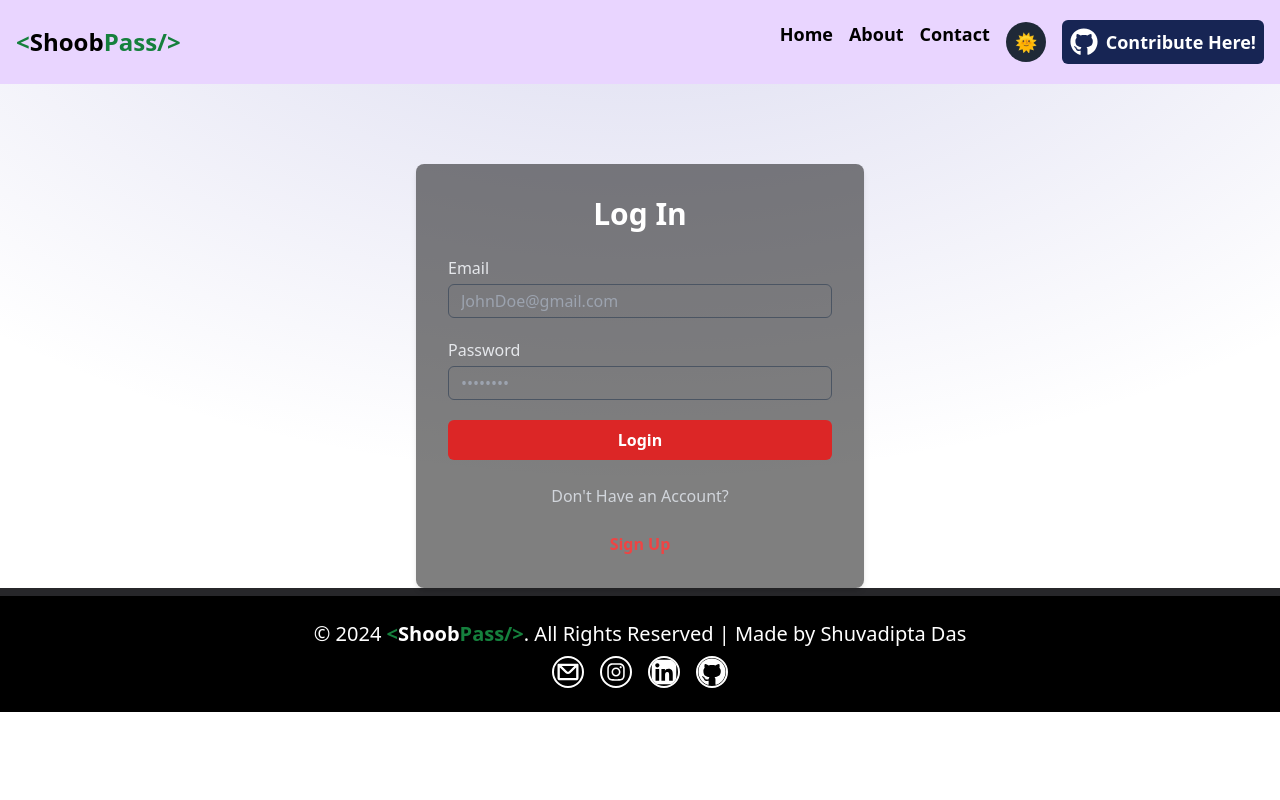
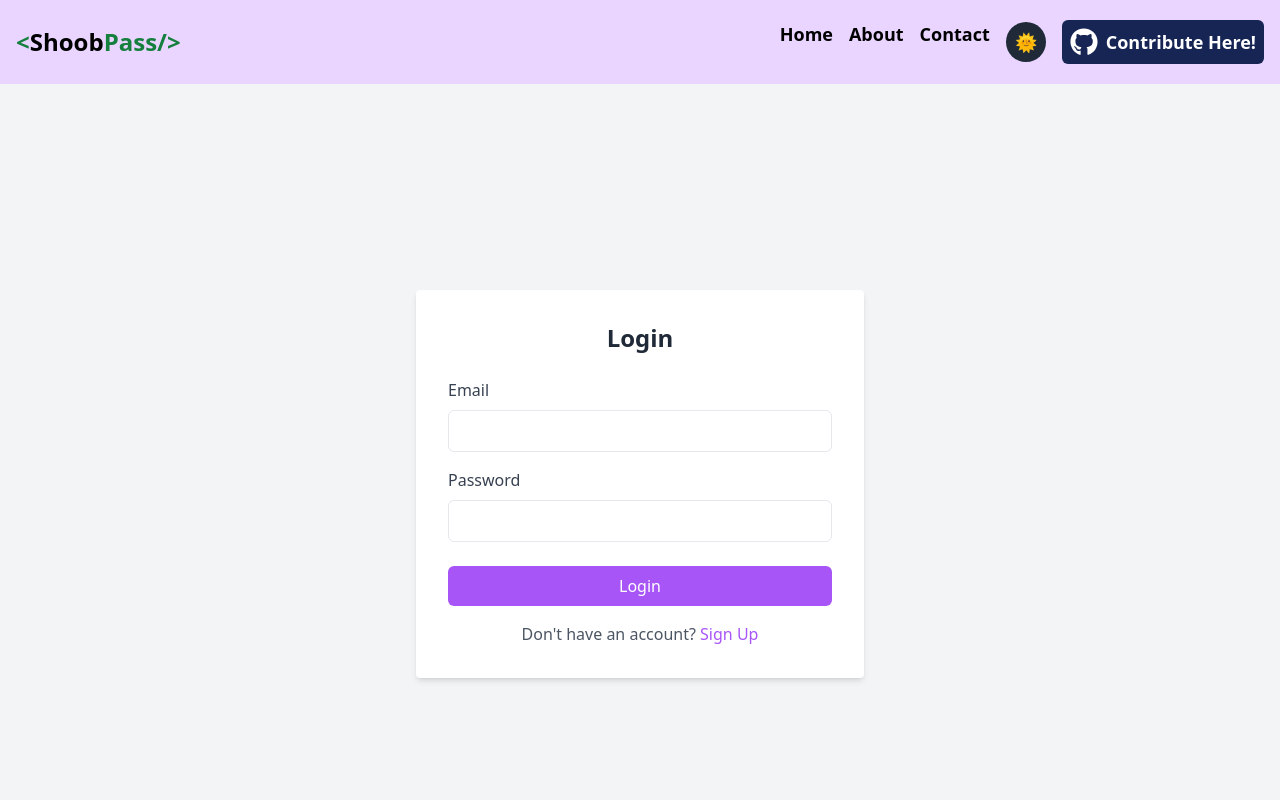
Before and after one commit to 5h0ov/ShoobPass-SecureStore, a React (Vite) app in the folder frontend/: page /login in a window 1280 px wide. Shown: the top 800 px of the page. Built offline with nearby package versions, Linux system fonts and the light colour scheme; no server answers.

Commit message:
simplified login/signup forms and fixed saving/retrieving passwords bug

```diff
--- a/frontend/src/pages/Login.jsx
+++ b/frontend/src/pages/Login.jsx
@@ -28,47 +28,46 @@ const Login = () => {
 
 
   return (
-    <>
-      <div className="absolute top-0 z-[-2] h-screen w-full bg-white bg-[radial-gradient(ellipse_80%_80%_at_50%_-20%,rgba(120,119,198,0.3),rgba(255,255,255,0))]"></div>
-
-      <div className="form flex items-center justify-center mt-20 mx-3">
-          <div className="w-full max-w-md space-y-6 p-8 bg-black/50 rounded-lg shadow-md">
-            <h1 className='text-white text-center font-bold text-3xl mb-4'>
-              Log In
-            </h1>
-
-            <form className='space-y-5' onSubmit={handleLogin} >
-                <div>
-                  <label htmlFor="email" className='text-base text-gray-200 font-medium block'>
-                    Email
-                  </label>
-                  <input type="email" id='email'
-                   className='w-full mt-1 text-white force:outline-none focus:ring-2 border bg-transparent border-gray-600 rounded-md px-3 py-1' placeholder='JohnDoe@gmail.com' value={email}
-                    onChange={(e) => setEmail(e.target.value)} />
-                </div>
-                <div>
-                  <label htmlFor="password" className='text-base text-gray-200 font-medium block'>
-                    Password
-                  </label>
-                  <input type="password" id='password'
-                   className='w-full mt-1 text-white force:outline-none focus:ring-2 border bg-transparent border-gray-600 rounded-md px-3 py-1' placeholder='••••••••' value={password} onChange={(e) => setPassword(e.target.value)}/>
-                </div>
-
-              <button className='text-white bg-red-600 rounded-md w-full py-2 font-semibold hover:bg-red-700 active:bg-red-900'>Login</button>
-            </form>
-
-            <div className="member text-center text-gray-300">
-              Don't Have an Account? {/* <br/> */}
-            </div>
-
-            <Link to={`/signup?email=${email}`}  className='text-red-500 hover:underline flex justify-center items-center font-semibold  mt-0'>
-                Sign Up
-              </Link>
-
+    <div className="flex items-center justify-center h-screen min-w-[240px] bg-gray-100 dark:bg-gray-900">
+      <div className="bg-white dark:bg-gray-800 p-8 rounded shadow-md w-full max-w-md">
+        <h2 className="text-2xl font-bold mb-6 text-center text-gray-800 dark:text-gray-200">Login</h2>
+        <form onSubmit={handleLogin}>
+          <div className="mb-4">
+            <label className="block text-gray-700 dark:text-gray-300 mb-2" htmlFor="email">Email</label>
+            <input
+              type="email"
+              id="email"
+              className="w-full px-3 py-2 border rounded-md focus:outline-none focus:ring-2 focus:ring-purple-500 dark:bg-gray-700 dark:border-gray-600 dark:text-gray-200"
+              value={email}
+              onChange={(e) => setEmail(e.target.value)}
+              required
+            />
           </div>
+          <div className="mb-6">
+            <label className="block text-gray-700 dark:text-gray-300 mb-2" htmlFor="password">Password</label>
+            <input
+              type="password"
+              id="password"
+              className="w-full px-3 py-2 border rounded-md focus:outline-none focus:ring-2 focus:ring-purple-500 dark:bg-gray-700 dark:border-gray-600 dark:text-gray-200"
+              value={password}
+              onChange={(e) => setPassword(e.target.value)}
+              required
+            />
+          </div>
+          <button
+            type="submit"
+            className="w-full py-2 bg-purple-500 text-white rounded-md hover:bg-purple-600 focus:outline-none focus:ring-2 focus:ring-purple-500"
+            disabled={isLoggingIn}
+          >
+            {isLoggingIn ? 'Logging in...' : 'Login'}
+          </button>
+        </form>
+        <div className="mt-4 text-center">
+          <p className="text-gray-600 dark:text-gray-400">Don't have an account? <Link to={`/signup?email=${email}`} className="text-purple-500 hover:underline">Sign Up</Link></p>
         </div>
-    </>
-  )
+      </div>
+    </div>
+  );
 }
 
 export default Login
--- a/frontend/src/pages/SignUp.jsx
+++ b/frontend/src/pages/SignUp.jsx
@@ -30,54 +30,59 @@ const SignUp = () => {
 
 
   return (
-    <>
-    <div className="absolute top-0 z-[-2] h-screen w-full bg-white bg-[radial-gradient(ellipse_80%_80%_at_50%_-20%,rgba(120,119,198,0.3),rgba(255,255,255,0))]"></div>
-
-    <div className="form flex items-center justify-center mt-20 mx-3">
-    <div className="w-full max-w-md space-y-6 p-8 bg-black/50 rounded-lg shadow-md">
-      <h1 className='text-white text-center font-bold text-3xl mb-4'>
-        Sign Up
-      </h1>
-
-      <form className='space-y-5' onSubmit={handleSignUp} >
+    <div className="flex items-center justify-center min-h-screen bg-gray-100 dark:bg-gray-900">
+      <div className="w-full max-w-md p-8 bg-white dark:bg-gray-800 rounded-lg shadow-md">
+        <h1 className="text-2xl font-bold mb-6 text-center text-gray-800 dark:text-gray-200">Sign Up</h1>
+        <form className="space-y-5" onSubmit={handleSignUp}>
           <div>
-            <label htmlFor="username" className='text-base text-gray-200 font-medium block'>
-              Username
-            </label>
-            <input type="username" id='username'
-             className='w-full mt-1 text-white force:outline-none focus:ring-2 border bg-transparent border-gray-600 rounded-md px-3 py-1' placeholder='JohnDoe' value={username} onChange={(e) => setUsername(e.target.value)} />
+            <label htmlFor="username" className="block text-gray-700 dark:text-gray-300 mb-2">Username</label>
+            <input
+              type="text"
+              id="username"
+              className="w-full px-3 py-2 border rounded-md focus:outline-none focus:ring-2 focus:ring-purple-500 dark:bg-gray-700 dark:border-gray-600 dark:text-gray-200"
+              placeholder="JohnDoe"
+              value={username}
+              onChange={(e) => setUsername(e.target.value)}
+              required
+            />
           </div>
           <div>
-            <label htmlFor="email" className='text-base text-gray-200 font-medium block'>
-              Email
-            </label>
-            <input type="email" id='email'
-             className='w-full mt-1 text-white force:outline-none focus:ring-2 border bg-transparent border-gray-600 rounded-md px-3 py-1' placeholder='JohnDoe@gmail.com' value={email}
-              onChange={(e) => setEmail(e.target.value)} />
+            <label htmlFor="email" className="block text-gray-700 dark:text-gray-300 mb-2">Email</label>
+            <input
+              type="email"
+              id="email"
+              className="w-full px-3 py-2 border rounded-md focus:outline-none focus:ring-2 focus:ring-purple-500 dark:bg-gray-700 dark:border-gray-600 dark:text-gray-200"
+              placeholder="JohnDoe@gmail.com"
+              value={email}
+              onChange={(e) => setEmail(e.target.value)}
+              required
+            />
           </div>
-
           <div>
-            <label htmlFor="password" className='text-base text-gray-200 font-medium block'>
-              Password
-            </label>
-            <input type="password" id='password'
-             className='w-full mt-1 text-white force:outline-none focus:ring-2 border bg-transparent border-gray-600 rounded-md px-3 py-1' placeholder='••••••••' value={password} onChange={(e) => setPassword(e.target.value)}/>
+            <label htmlFor="password" className="block text-gray-700 dark:text-gray-300 mb-2">Password</label>
+            <input
+              type="password"
+              id="password"
+              className="w-full px-3 py-2 border rounded-md focus:outline-none focus:ring-2 focus:ring-purple-500 dark:bg-gray-700 dark:border-gray-600 dark:text-gray-200"
+              placeholder="••••••••"
+              value={password}
+              onChange={(e) => setPassword(e.target.value)}
+              required
+            />
           </div>
-        <button className='text-white bg-red-600 rounded-md w-full py-2 font-semibold hover:bg-red-700 active:bg-red-900'>Sign Up</button>
-      </form>
-
-      <div className="member text-center text-gray-300">
-        Already Have an Account? {/* <br/> */}
+          <button
+            type="submit"
+            className="w-full py-2 bg-purple-500 text-white rounded-md hover:bg-purple-600 focus:outline-none focus:ring-2 focus:ring-purple-500"
+          >
+            Sign Up
+          </button>
+        </form>
+        <div className="mt-4 text-center">
+          <p className="text-gray-600 dark:text-gray-400">Already have an account? <Link to="/login" className="text-purple-500 hover:underline">Log In</Link></p>
+        </div>
       </div>
-
-      <Link to="/login" className='text-red-500 hover:underline flex justify-center items-center font-semibold  mt-0'>
-          Log In
-        </Link>
-
     </div>
-  </div>
-  </>
-  )
+  );
 }
 
 export default SignUp
```
Also changed, not shown: 2 other files (tests, documents, lock files or other folders).
